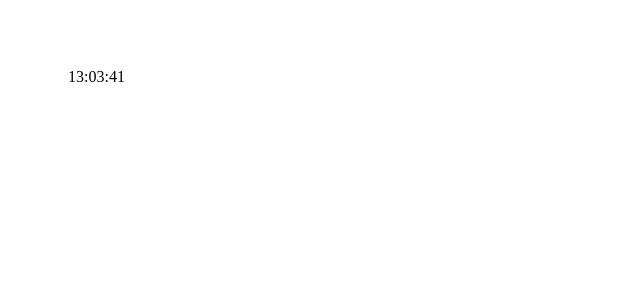
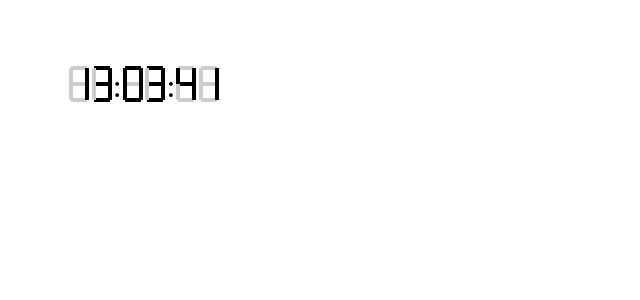
Before and after one commit to exilee20c/digital-clock, a React (Create React App) app: page / in a window 1280 px wide. Shown: the top 300 px of the page, without its empty margins (0-640 px from the left). Built offline with nearby package versions, Linux system fonts and the light colour scheme.

Commit message:
디지털 완성 (1버전)

```diff
--- a/src/components/atoms/Digit/Digit.js
+++ b/src/components/atoms/Digit/Digit.js
@@ -2,8 +2,41 @@ import React from "react";
 import PropTypes from "prop-types";
 import c from "./Digit.module.scss";
 
+const ENTIRE_STATE_MATRIX = [
+  [1, 0, 1, 1, 1, 1, 1],
+  [0, 0, 0, 0, 1, 0, 1],
+  [1, 1, 1, 0, 1, 1, 0],
+  [1, 1, 1, 0, 1, 0, 1],
+  [0, 1, 0, 1, 1, 0, 1],
+  [1, 1, 1, 1, 0, 0, 1],
+  [1, 1, 1, 1, 0, 1, 1],
+  [1, 0, 0, 1, 1, 0, 1],
+  [1, 1, 1, 1, 1, 1, 1],
+  [1, 1, 1, 1, 1, 0, 1],
+];
+
 function Digit({ value }) {
-  return <div className={c["wrapper"]}>{value}</div>;
+  const stateMatrix = ENTIRE_STATE_MATRIX[value];
+
+  return (
+    <div className={c["wrapper"]}>
+      {new Array(3)
+        .fill("horizontal")
+        .concat(new Array(4).fill("vertical"))
+        .map((orientation, i) => (
+          <div
+            className={
+              c["dash"] +
+              " " +
+              c[orientation] +
+              " " +
+              c[`dash-${i + 1}`] +
+              (stateMatrix[i] ? " " + c["active"] : "")
+            }
+          />
+        ))}
+    </div>
+  );
 }
 
 Digit.defaultProps = { value: 0 };
--- a/src/components/atoms/Digit/Digit.module.scss
+++ b/src/components/atoms/Digit/Digit.module.scss
@@ -1,3 +1,63 @@
 .wrapper {
+  margin: 0 0.1em;
   display: inline-block;
+  position: relative;
+  width: 0.5em;
+  height: 1em;
+  vertical-align: text-top;
+
+  .dash {
+    width: 4px;
+    height: 4px;
+    background-color: #cccccc;
+    position: absolute;
+    transition: background-color 0.3s ease;
+
+    &.active {
+      background-color: #000000;
+    }
+
+    &.horizontal {
+      width: 0.5em;
+      left: 50%;
+      transform: translateX(-50%) translateY(-2px);
+    }
+
+    &.vertical {
+      height: 0.5em;
+      transform: translateX(-50%) translateY(0);
+    }
+
+    &.dash-1 {
+      top: 0;
+    }
+
+    &.dash-2 {
+      top: 50%;
+    }
+
+    &.dash-3 {
+      top: 100%;
+    }
+
+    &.dash-4,
+    &.dash-5 {
+      top: 0%;
+    }
+
+    &.dash-6,
+    &.dash-7 {
+      top: 50%;
+    }
+
+    &.dash-4,
+    &.dash-6 {
+      left: 0;
+    }
+
+    &.dash-5,
+    &.dash-7 {
+      left: 100%;
+    }
+  }
 }
--- a/src/index.scss
+++ b/src/index.scss
@@ -1,3 +1,4 @@
 body {
   padding: 60px;
+  font-size: 32px;
 }
```
